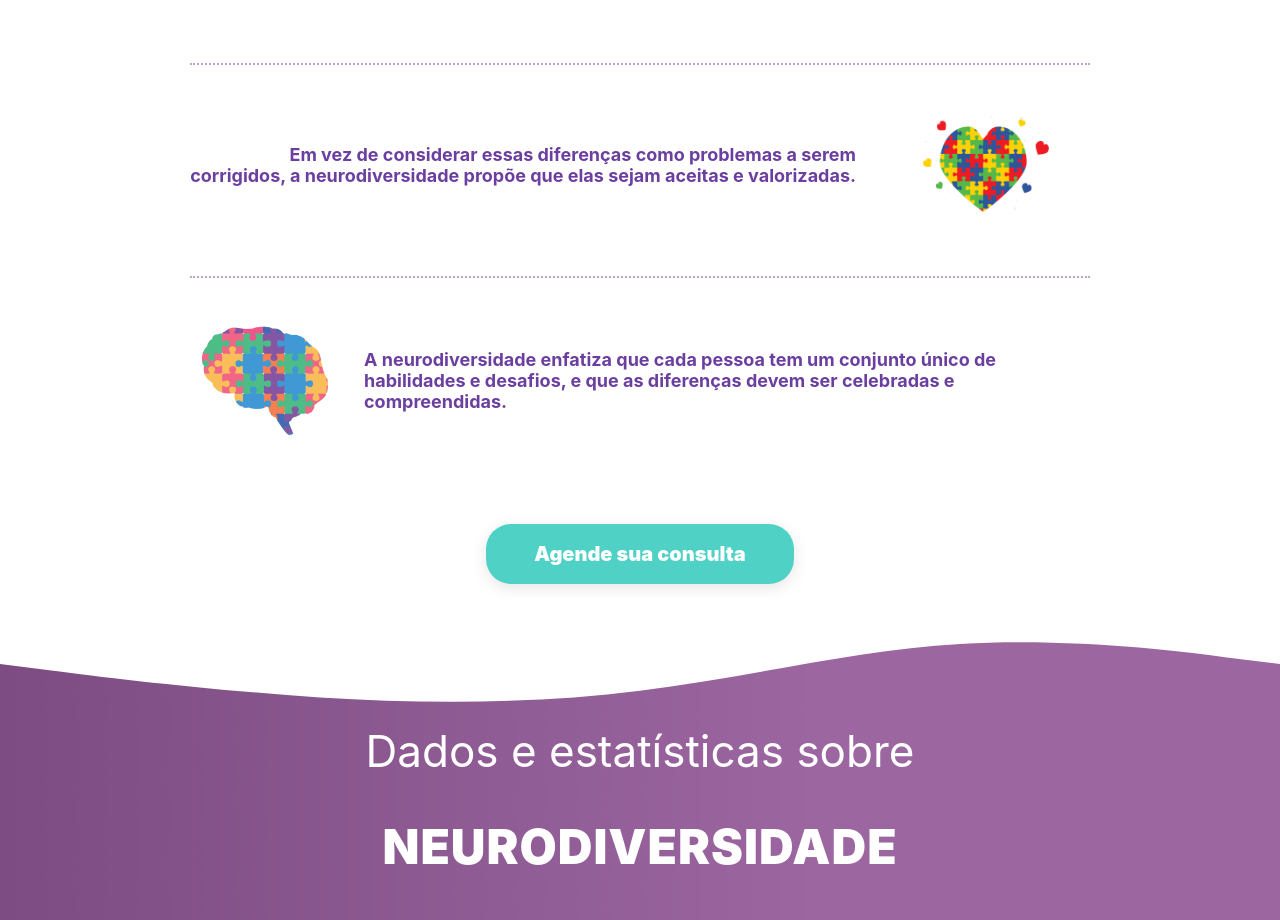
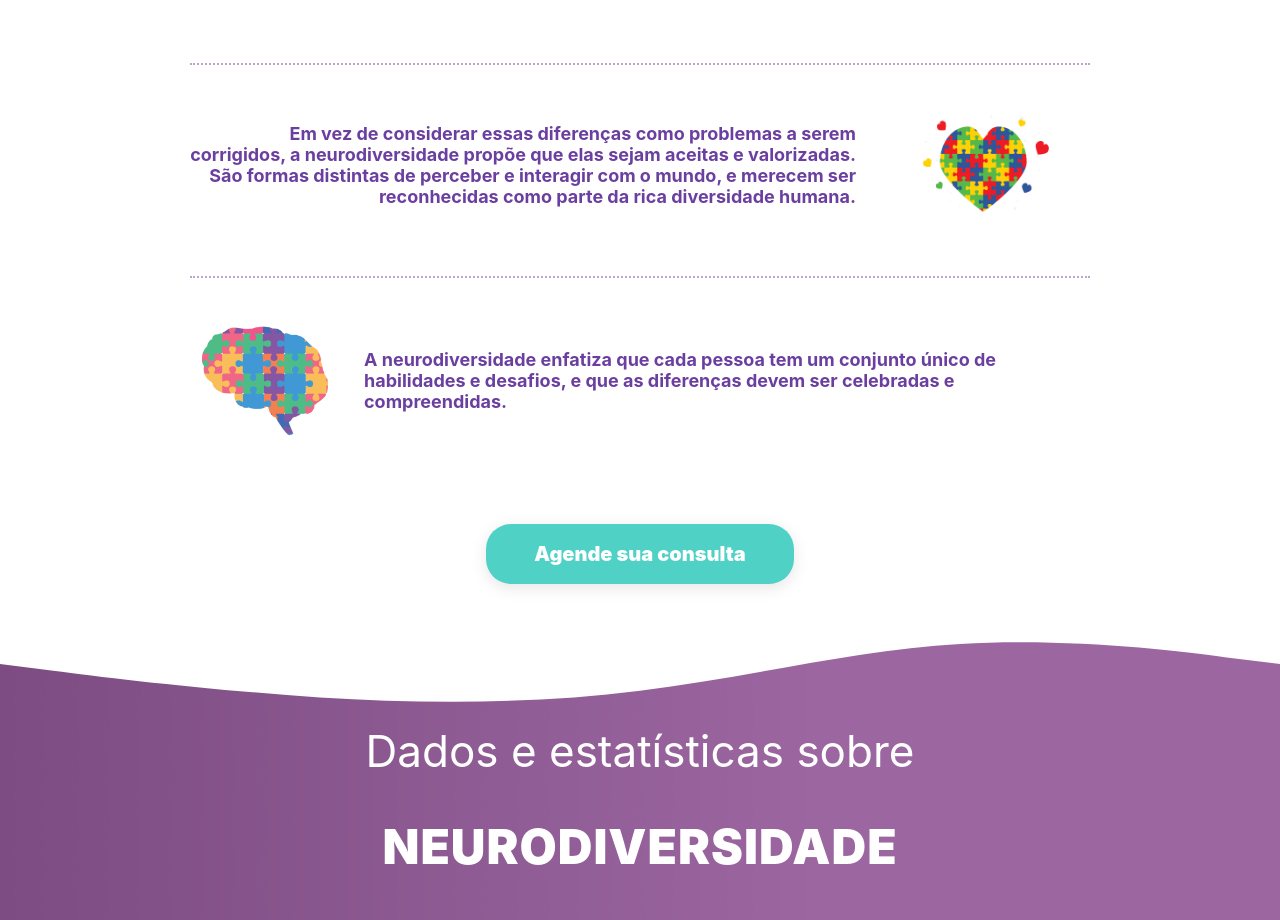
Before and after one commit to Yago04/Projeto-Espa-o-Equilibriun, a React (Create React App) app: page / in a window 1280 px wide. Shown: the part 1200-2120 px from the top of the page. Built offline with nearby package versions, Linux system fonts and the light colour scheme.

Commit message:
reformulando

```diff
--- a/src/components/NeurodiversityInfoSection.js
+++ b/src/components/NeurodiversityInfoSection.js
@@ -14,7 +14,7 @@ const infoBlocks = [
   {
     id: 'coracaoid',
     img: coracaoImg,
-    text: 'Em vez de considerar essas diferenças como problemas a serem corrigidos, a neurodiversidade propõe que elas sejam aceitas e valorizadas.',
+    text: 'Em vez de considerar essas diferenças como problemas a serem corrigidos, a neurodiversidade propõe que elas sejam aceitas e valorizadas. São formas distintas de perceber e interagir com o mundo, e merecem ser reconhecidas como parte da rica diversidade humana.',
     imgPosition: 'right',
   },
   {
```
